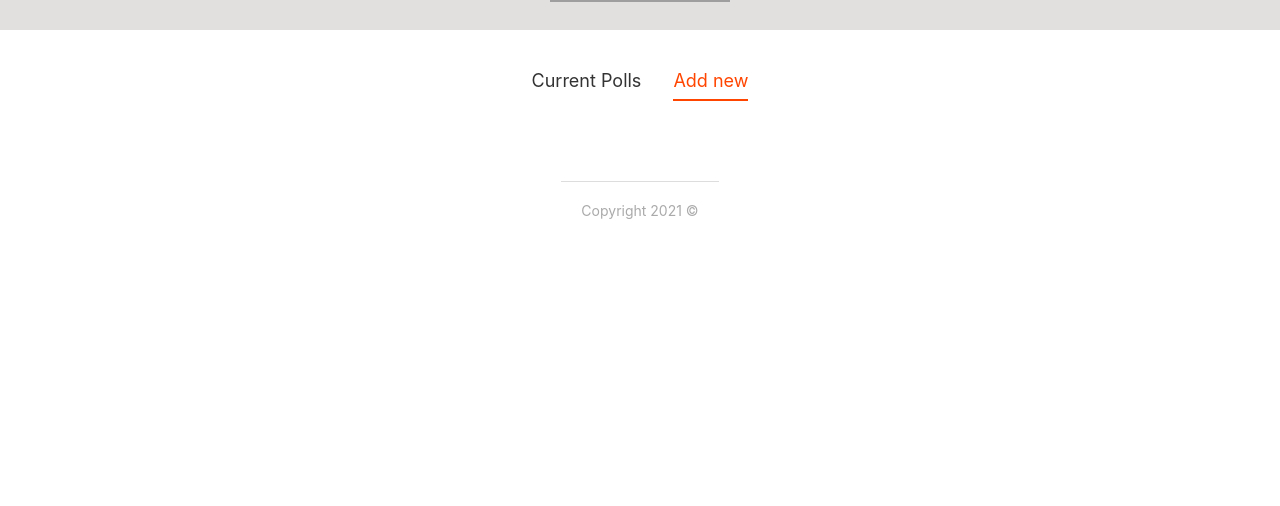
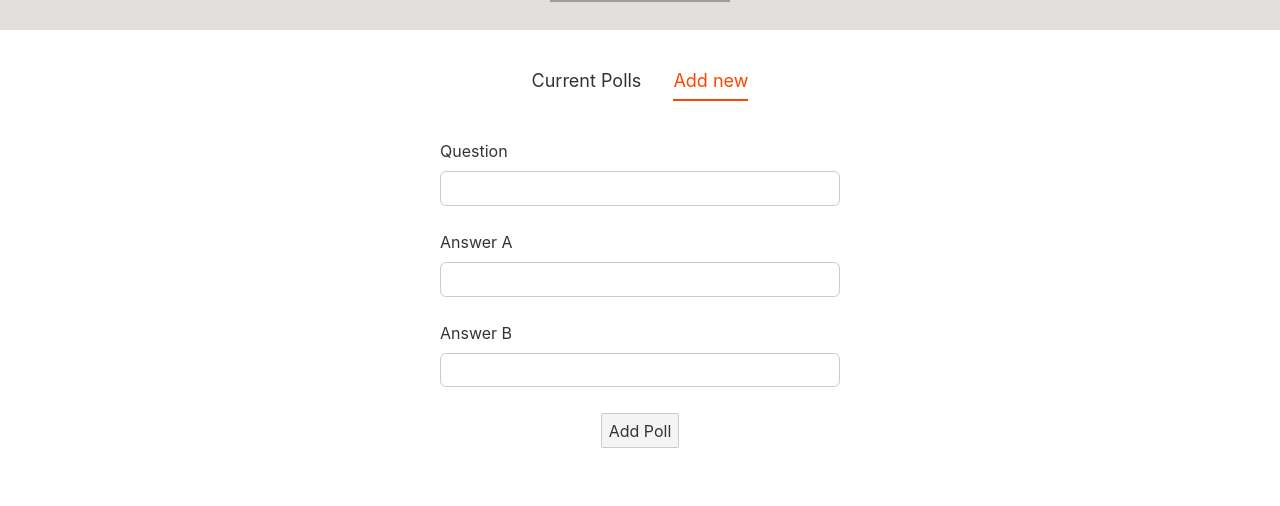
Before and after one commit to DebasisSaikia/Svelte-projects, a Svelte app in the folder polls-project/: page / in a window 1280 px wide. Both pictures are taken after a click on the item "Add new". Shown: the part 153-659 px from the top of the page. Built offline with nearby package versions, Linux system fonts and the light colour scheme; grey boxes are pictures that could not be loaded.

Commit message:
form-added

```diff
--- a/polls-project/src/App.svelte
+++ b/polls-project/src/App.svelte
@@ -1,6 +1,7 @@
 <script>
   import Footer from "./components/Footer.svelte";
   import Header from "./components/Navbar.svelte";
+  import PollForm from "./components/PollForm.svelte";
   import Navigate from "./shared/Navigate.svelte";
 
   //   navigations
@@ -15,6 +16,11 @@
 <Header />
 <main>
   <Navigate {items} {activeItem} on:navChange={navChange} />
+  {#if activeItem === "Current Polls"}
+    <p>Here is the components</p>
+  {:else if activeItem === "Add new"}
+    <PollForm />
+  {/if}
 </main>
 <Footer />
 
--- /dev/null
+++ b/polls-project/src/components/PollForm.svelte
@@ -0,0 +1,42 @@
+<script>
+  let fields = { question: "", answerA: "", answerB: "" };
+
+  const submitHandler = () => {
+    console.log(fields);
+  };
+</script>
+
+<form on:submit|preventDefault={submitHandler}>
+  <div class="form_field">
+    <label for="question">Question</label>
+    <input type="text" id="question" bind:value={fields.question} />
+  </div>
+  <div class="form_field">
+    <label for="answer-a">Answer A</label>
+    <input type="text" id="answer-a" bind:value={fields.answerA} />
+  </div>
+  <div class="form_field">
+    <label for="answer-b">Answer B</label>
+    <input type="text" id="answer-b" value={fields.answerB} />
+  </div>
+  <button>Add Poll</button>
+</form>
+
+<style>
+  form {
+    width: 400px;
+    margin: 0 auto;
+    text-align: center;
+  }
+  .form_field {
+    margin: 18px auto;
+  }
+  input {
+    width: 100%;
+    border-radius: 6px;
+  }
+  label {
+    margin: 10px auto;
+    text-align: left;
+  }
+</style>
```
